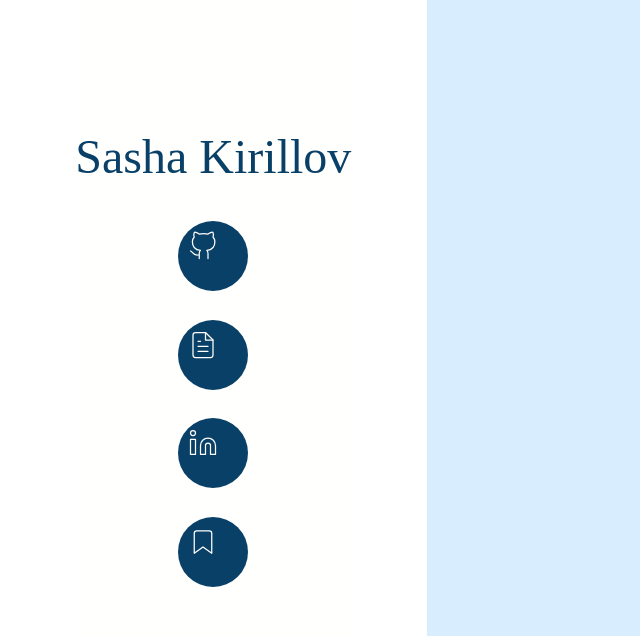
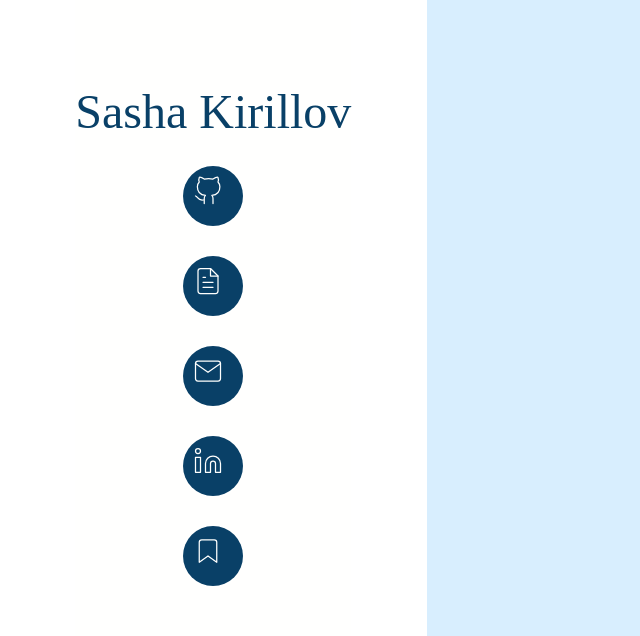
Before and after one commit to sasha-kir/homepage, a website: page index.html in a window 1280 px wide. Shown: the part 164-800 px from the top of the page, without its empty margins (0-640 px from the left). Drawn offline with nearby package versions, Linux system fonts and the light colour scheme; a web font is replaced by a local one.

Commit message:
added links and tooltips to buttons

```diff
--- a/index.html
+++ b/index.html
@@ -16,20 +16,7 @@
         <aside id="sidebar">
             <section id="userpic"><img alt="userpic" src="images/sasha.png"/></section>
             <section id="full-name">Sasha Kirillov</section>
-            <section id="social-networks">
-                <button class="social-btn" aria-label="github profile">
-                    <span class="social-icon"><i data-feather="github"></i></span>
-                </button>
-                <button class="social-btn" aria-label="resume">
-                    <span class="social-icon"><i data-feather="file-text"></i></span>
-                </button>
-                <button class="social-btn" aria-label="linked in profile">
-                    <span class="social-icon"><i data-feather="linkedin"></i></span>
-                </button>
-                <button class="social-btn" aria-label="goodreads profile">
-                    <span class="social-icon"><i data-feather="bookmark"></i></span>
-                </button>
-            </section>
+            <section id="social-networks"></section>
         </aside>
         <main>
             main
--- a/script.js
+++ b/script.js
@@ -1,3 +1,59 @@
-window.onload = () => {
-    feather.replace({ width: 30, height: 30, 'stroke-width': 1 });
-}
+
+const networksData = {
+    github: {
+        label: "Github",
+        icon: "github",
+        url: "https://github.com/sasha-kir/",
+    },
+    resume: {
+        label: "CV",
+        icon: "file-text",
+        url: "http://sasha-kir.ddns.net/cv",
+    },
+    email: {
+        label: "Email",
+        icon: "mail",
+        url: "mailto:sashaakir@yandex.com?subject=Hi%20Sasha",
+    },
+    linkedIn: {
+        label: "LinkedIn",
+        icon: "linkedin",
+        url: "https://www.linkedin.com/in/alexander-k-307466189/",
+    },
+    goodReads: {
+        label: "Goodreads",
+        icon: "bookmark",
+        url: "https://www.goodreads.com/user/show/31514343-sasha",
+    },
+};
+
+const networksContainer = document.getElementById("social-networks");
+
+Object.keys(networksData).forEach((key) => {
+    const network = networksData[key];
+
+    const icon = document.createElement("i");
+    icon.setAttribute("data-feather", network.icon);
+
+    const link = document.createElement("a");
+    link.appendChild(icon);
+    link.classList.add("social-link");
+    link.setAttribute("href", network.url);
+    link.setAttribute("target", "_blank");
+    link.setAttribute("rel", "noopener noreferrer");
+
+    const tooltip = document.createElement("div");
+    tooltip.classList.add("tooltip");
+    const tooltipText = document.createTextNode(network.label);
+    tooltip.appendChild(tooltipText);
+
+    const button = document.createElement("button");
+    button.classList.add("social-btn");
+    button.setAttribute("aria-label", network.label);
+    button.appendChild(link);
+    button.appendChild(tooltip);
+    networksContainer.appendChild(button);
+});
+
+// eslint-disable-next-line no-undef
+feather.replace({ width: 30, height: 30, "stroke-width": 1 });
--- a/style.css
+++ b/style.css
@@ -33,7 +33,7 @@ button {
 aside {
     background-color: var(--light-theme);
     display: grid;
-    grid-template-rows: 2fr 1fr 3fr;
+    grid-template-rows: 2fr 1fr 4fr;
     justify-items: center;
     justify-self: center;
     padding-bottom: 30px;
@@ -62,20 +62,25 @@ main {
 
 #social-networks {
     display: grid;
-    grid-template-rows: repeat(4, 1fr);
+    grid-template-rows: repeat(5, 1fr);
     row-gap: 10px;
 }
 
 .social-btn {
     background-color: var(--main-dark-color);
     color: var(--light-theme);
+    position: relative;
     display: grid;
     grid-template-columns: 1fr 1fr;
     padding: 10px;
-    max-height: 70px;
-    width: 70px;
+    height: 60px;
+    width: 60px;
     border-radius: 50%;
     transition: 0.2s ease-in-out;
+}
+
+.social-link {
+    color: inherit;
 }
 
 .social-btn:hover {
@@ -87,3 +92,23 @@ main {
 .social-btn:active {
     transform: scale(0.9);
 }
+
+.tooltip {
+    min-width: 100px;
+    top: 50%;
+    left: 100%;
+    margin-left: 20px;
+    transform: translate(0, -50%);
+    padding: 10px;
+    color: var(--light-theme);
+    background-color: var(--main-dark-color);
+    border-radius: 15px;
+    position: absolute;
+    z-index: 100;
+    letter-spacing: 0.1em;
+    display: none;
+}
+
+.social-btn:hover .tooltip {
+    display: block;
+}
```
Also changed, not shown: package.json (added, +25 -0 lines), .eslintrc.yml (added), 2 other files.
